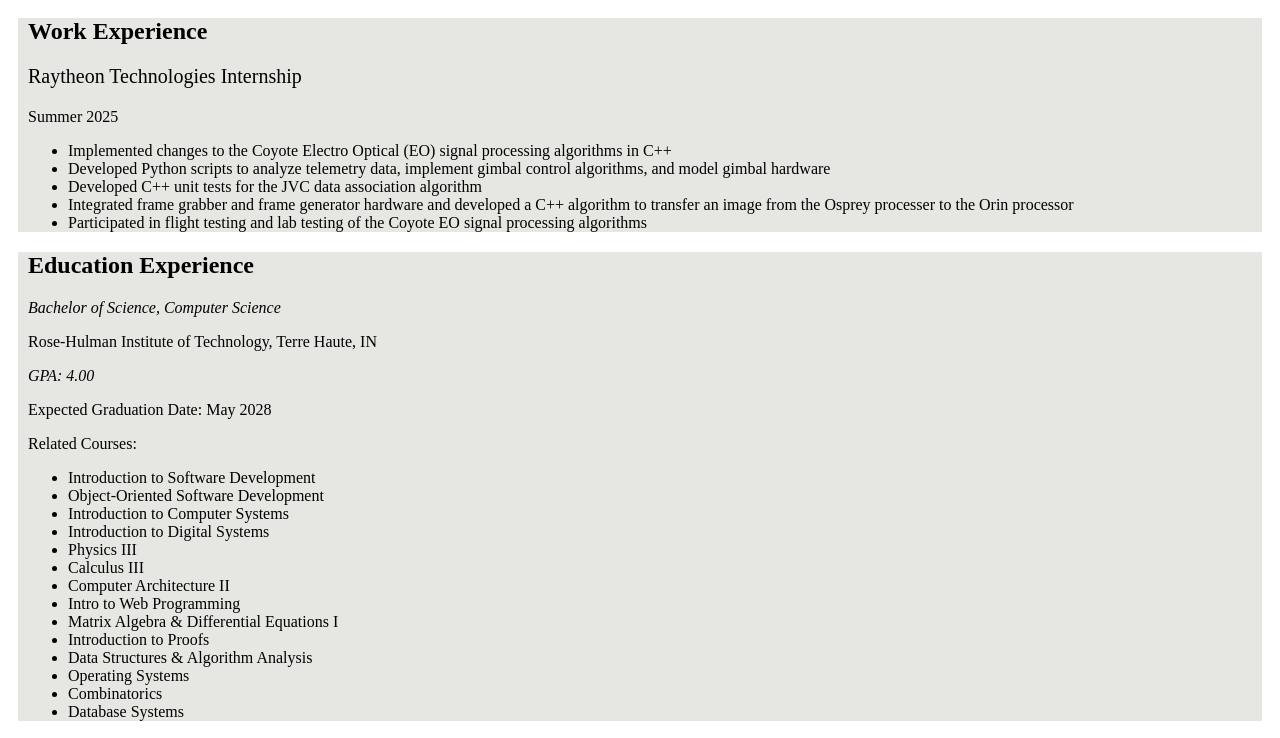
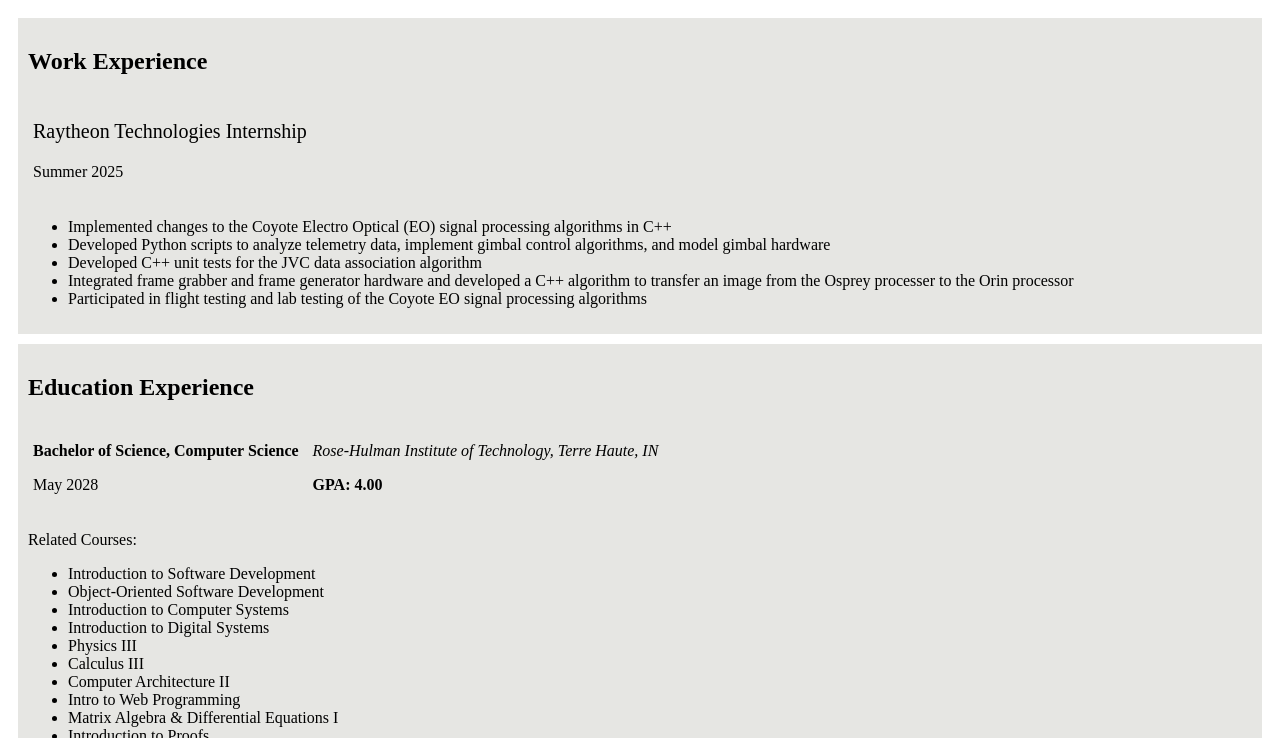
Before and after one commit to rhit-newtonmj/rhit-newtonmj.github.io, a plain HTML site: page resume.html in a window 1280 px wide. Shown: the part 48-786 px from the top of the page. Drawn offline with Linux system fonts and the light colour scheme.

Commit message:
update styles

```diff
--- a/public/styles/styles.css
+++ b/public/styles/styles.css
@@ -13,7 +13,7 @@ img{
 section{
     background-color: #E6E6E3;
     margin: 10px;
-    padding-left: 10px;
+    padding: 10px;
 }
 p{
     font-size: 16px;
@@ -24,7 +24,6 @@ p{
 }
 div{
     display: inline-block;
-    width: 15%;
     margin: 5px;
 }
 .techTitle{
--- a/resume.html
+++ b/resume.html
@@ -9,8 +9,10 @@
         <h1>Resume: Megan Newton</h1>
         <section>
             <h2>Work Experience</h2>
+            <div>
                 <p id="job">Raytheon Technologies Internship</p>
                 <p>Summer 2025</p>
+            </div>
             <ul>
                 <li>Implemented changes to the Coyote Electro Optical (EO) signal processing algorithms in C++</li>
                 <li>Developed Python scripts to analyze telemetry data, implement gimbal control algorithms, and model gimbal hardware</li>
@@ -21,10 +23,15 @@
         </section>
         <section>
             <h2>Education Experience</h2>
-            <p><em>Bachelor of Science, Computer Science</em></p>
-            <p>Rose-Hulman Institute of Technology, Terre Haute, IN</p>
-            <p><em>GPA: 4.00</em></p>
-            <p>Expected Graduation Date: May 2028</p>
+            <div>
+                <p><b>Bachelor of Science, Computer Science</b></p>
+                <p>May 2028</p>
+            </div>
+            <div>
+                <p><em>Rose-Hulman Institute of Technology, Terre Haute, IN</em></p>
+                <p><b>GPA: 4.00</b></p>
+            </div>
+
             <p>Related Courses:</p>
             <ul>
                 <li>Introduction to Software Development</li>
```
Lines whose indentation alone changed are shown as unchanged.
